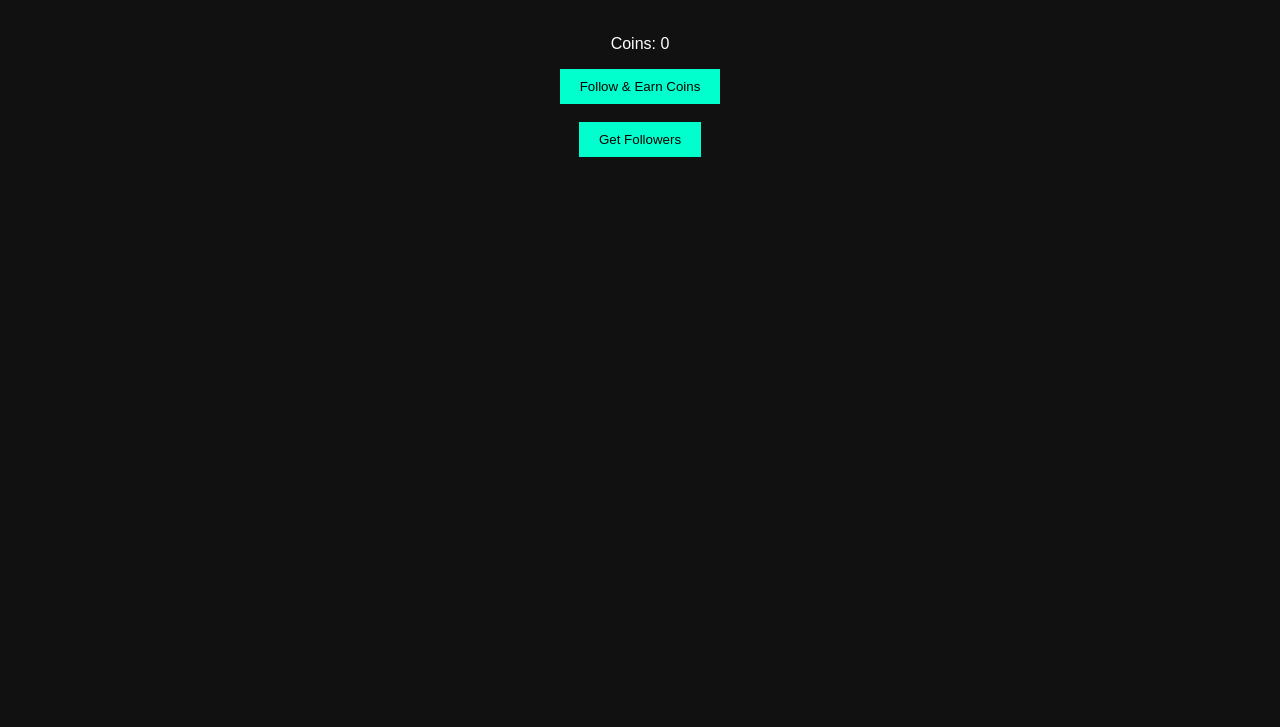
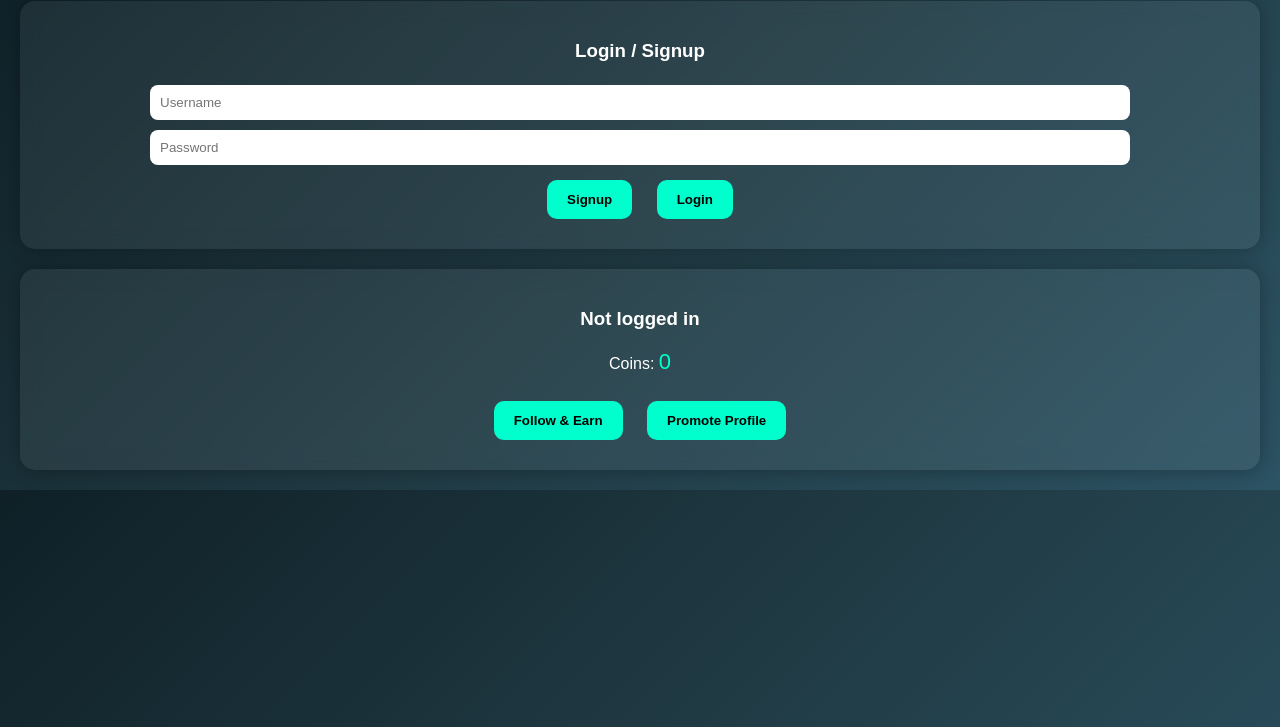
Before and after one commit to surajkumarsingh91100-bot/Socialboost, a plain HTML site: page index.html in a window 1280 px wide. Shown: the part 73-800 px from the top of the page. Drawn offline with Linux system fonts and the light colour scheme.

Commit message:
Update index.html

```diff
--- a/index.html
+++ b/index.html
@@ -1,42 +1,171 @@
 <!DOCTYPE html>
 <html>
 <head>
-  <title>Social Boost</title>
-  <style>
-    body { font-family: Arial; text-align: center; background:#111; color:white; }
-    .box { margin-top:50px; }
-    button { padding:10px 20px; background:#00ffcc; border:none; cursor:pointer; }
-  </style>
+<meta name="viewport" content="width=device-width, initial-scale=1.0">
+<title>Social Boost Pro</title>
+
+<style>
+body {
+  margin:0;
+  font-family:sans-serif;
+  background:linear-gradient(135deg,#0f2027,#203a43,#2c5364);
+  color:white;
+  text-align:center;
+}
+
+/* NAVBAR */
+.nav {
+  padding:15px;
+  font-size:20px;
+  font-weight:bold;
+  background:#00000040;
+  backdrop-filter:blur(10px);
+}
+
+/* CARD UI */
+.card {
+  margin:20px;
+  padding:20px;
+  border-radius:15px;
+  background:#ffffff10;
+  backdrop-filter: blur(10px);
+  box-shadow:0 0 20px #00000050;
+  animation:fade 1s ease;
+}
+
+/* INPUT */
+input {
+  padding:10px;
+  margin:5px;
+  border:none;
+  border-radius:8px;
+  width:80%;
+}
+
+/* BUTTON */
+button {
+  padding:12px 20px;
+  margin:10px;
+  border:none;
+  border-radius:10px;
+  background:#00ffcc;
+  font-weight:bold;
+  transition:0.3s;
+}
+
+button:hover {
+  background:#00ccaa;
+  transform:scale(1.05);
+}
+
+/* COINS GLOW */
+#coins {
+  font-size:22px;
+  color:#00ffcc;
+}
+
+/* ANIMATION */
+@keyframes fade {
+  from {opacity:0; transform:translateY(20px);}
+  to {opacity:1; transform:translateY(0);}
+}
+</style>
 </head>
 
 <body>
-  <h1>Social Boost Panel</h1>
 
-  <div class="box">
-    <p>Coins: <span id="coins">0</span></p>
+<div class="nav">🚀 Social Boost Pro</div>
 
-    <button onclick="earn()">Follow & Earn Coins</button>
-    <br><br>
-    <button onclick="spend()">Get Followers</button>
-  </div>
+<div class="card">
+<h3>Login / Signup</h3>
+<input id="user" placeholder="Username"><br>
+<input id="pass" type="password" placeholder="Password"><br>
+
+<button onclick="signup()">Signup</button>
+<button onclick="login()">Login</button>
+</div>
+
+<div class="card">
+<h3 id="welcome">Not logged in</h3>
+<p>Coins: <span id="coins">0</span></p>
+
+<button onclick="earn()">Follow & Earn</button>
+<button onclick="spend()">Promote Profile</button>
+</div>
 
 <script>
-let coins = 0;
+let users = JSON.parse(localStorage.getItem("users")) || [];
+let currentUser = null;
+
+function signup(){
+  let username = user.value;
+  let password = pass.value;
+
+  if(!username || !password){
+    alert("Fill all fields");
+    return;
+  }
+
+  users.push({username,password,coins:0});
+  localStorage.setItem("users", JSON.stringify(users));
+  alert("Signup successful!");
+}
+
+function login(){
+  let username = user.value;
+  let password = pass.value;
+
+  let u = users.find(x=>x.username===username && x.password===password);
+
+  if(u){
+    currentUser = u;
+    welcome.innerText = "Welcome " + u.username;
+    coins.innerText = u.coins;
+  } else {
+    alert("Wrong login");
+  }
+}
 
 function earn(){
-  coins += 10;
-  document.getElementById("coins").innerText = coins;
-  alert("You followed someone! +10 coins");
+  if(!currentUser) return alert("Login first");
+
+  currentUser.coins += 10;
+  update();
+  flash("Coins +10");
 }
 
 function spend(){
-  if(coins >= 20){
-    coins -= 20;
-    document.getElementById("coins").innerText = coins;
-    alert("Your profile promoted!");
+  if(!currentUser) return alert("Login first");
+
+  if(currentUser.coins >= 20){
+    currentUser.coins -= 20;
+    update();
+    flash("Profile Promoted 🚀");
   } else {
-    alert("Not enough coins!");
+    alert("Not enough coins");
   }
+}
+
+function update(){
+  coins.innerText = currentUser.coins;
+  localStorage.setItem("users", JSON.stringify(users));
+}
+
+/* TOAST MESSAGE */
+function flash(msg){
+  let div = document.createElement("div");
+  div.innerText = msg;
+  div.style.position="fixed";
+  div.style.bottom="20px";
+  div.style.left="50%";
+  div.style.transform="translateX(-50%)";
+  div.style.background="#00ffcc";
+  div.style.color="black";
+  div.style.padding="10px 20px";
+  div.style.borderRadius="10px";
+  document.body.appendChild(div);
+
+  setTimeout(()=>div.remove(),2000);
 }
 </script>
 
```
